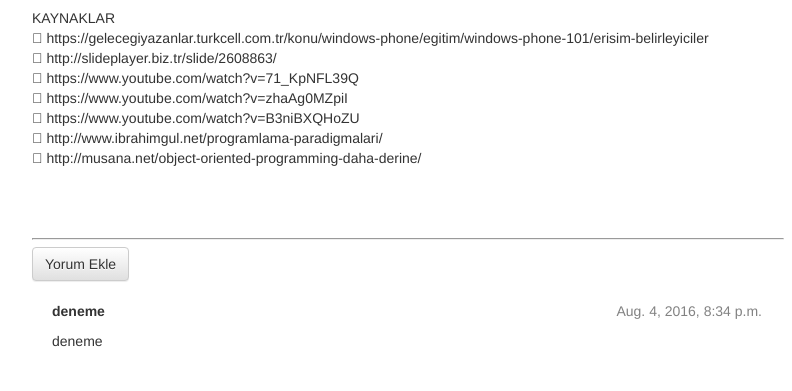
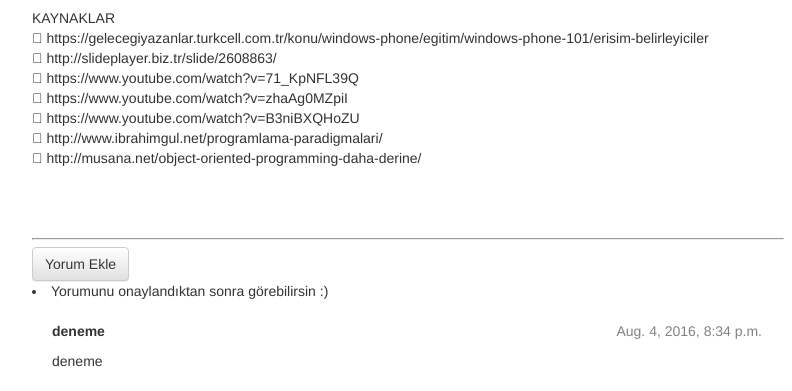
Before and after one commit to metlem/my-first-blog, a Django app: page /post/1/ in a window 1280 px wide; the page is wider, and only the part inside the window is pictured. Shown: the part 1505-1896 px from the top of that part, without its empty margins (253-1045 px from the left). Before the commit the page ends 1852 px from the top of that part, so only its background shows below. Run offline with Django 3.2, Linux system fonts and the light colour scheme; data comes from the database, SQL or seed files in the repository; both versions use the stored data as it was after the commit; some libraries are stand-ins or nearby versions.

Commit message:
duzenleme

```diff
--- a/blog/templates/blog/post_detail.html
+++ b/blog/templates/blog/post_detail.html
@@ -21,7 +21,7 @@
 
 
     <hr>
-    <a class="btn btn-default" href="{% url 'add_comment_to_post' pk=post.pk %}">Yorum Ekle</a>
+    <a class="btn btn-default" href="{% url 'add_comment_to_post' pk=post.pk %}">Yorum Ekle</a><li>Yorumunu onaylandıktan sonra görebilirsin :)</li>
     {% for comment in post.comments.all %}
         {% if user.is_authenticated or comment.onaylanmis_yorum %}
         <div class="comment">
@@ -37,8 +37,9 @@
         </div>
         {% endif %}
     {% empty %}
-        <li>Haydi ilk yorumu sen ekle!</li>
-        <li>Yorumunu onaylandıktan sonra görebilirsin :)</li>
+        <li>Henüz bir yorum yok.Haydi ilk yorumu sen ekle!</li>
+
+
     {% endfor %}
 
 {% endblock %}
```
Also changed, not shown: db.sqlite3.
